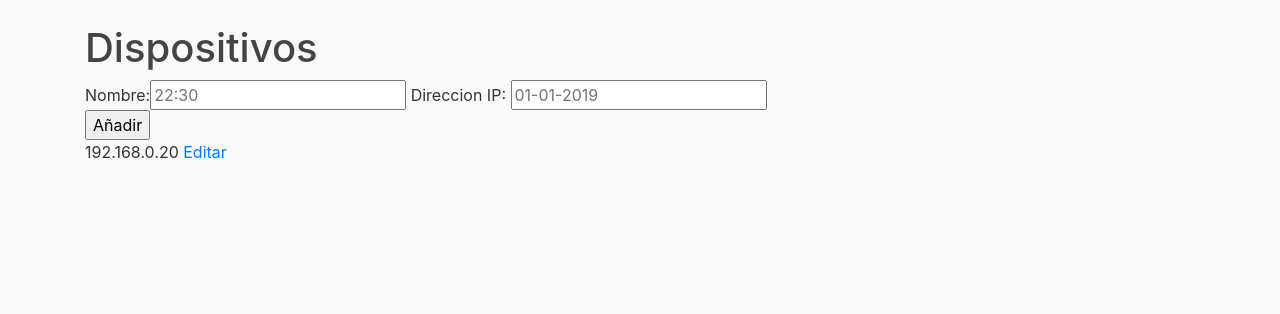
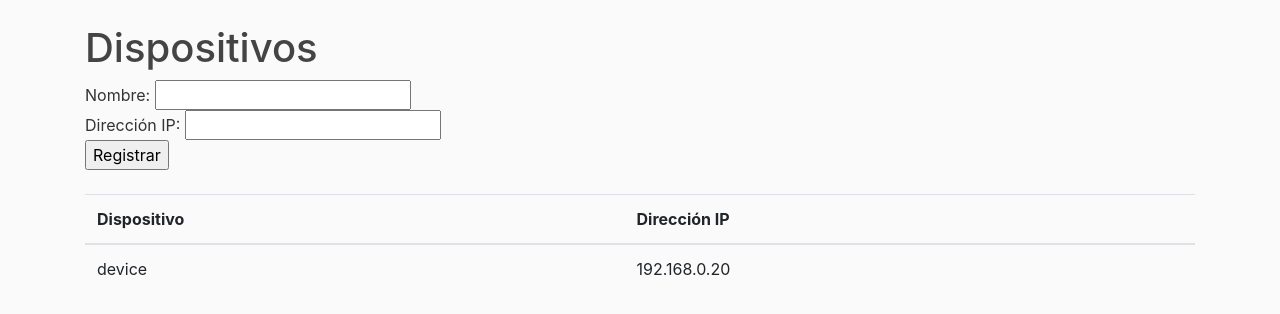
Before and after one commit to Mvillablancae/dispensadorapp, a Django app: page /devices/ in a window 1280 px wide. Shown: the part 56-370 px from the top of the page. Run offline with Django 3.2, Linux system fonts and the light colour scheme; a user stored in the database is signed in; data comes from the database, SQL or seed files in the repository; some libraries are stand-ins or nearby versions.

Commit message:
actualización final prototipo 1

```diff
--- a/dispensador_app/Servo_Motor.py
+++ b/dispensador_app/Servo_Motor.py
@@ -2,6 +2,7 @@ import pigpio
 import sys
 
 import os
+
 print('USER:'+os.environ['USER'])
 print('PATH:'+os.environ['PATH'])
 print('LOGNAME'+os.environ['LOGNAME'])
--- a/dispensador_app/WSServer.py
+++ b/dispensador_app/WSServer.py
@@ -7,6 +7,7 @@ import os
 import sys
 
 cron = CronTab(user='pi')
+
 
 #cron.env['SHELL']='/bin/bash'
 #cron.env['PATH']= '/home/pi/.local/bin:/usr/local/sbin:/usr/local/bin:/usr/sbin:/usr/bin:/sbin:/bin:/usr/local/gam$
--- a/dispensador_app/principal/models.py
+++ b/dispensador_app/principal/models.py
@@ -4,3 +4,4 @@ from django.contrib.auth.models import User
 class Device(models.Model):
     owner = models.ForeignKey(User, on_delete=models.CASCADE)
     ip_addr = models.CharField(max_length=100)
+    device_name = models.CharField(max_length=100, default='device')
--- a/dispensador_app/principal/templates/principal/base.html
+++ b/dispensador_app/principal/templates/principal/base.html
@@ -44,7 +44,7 @@
             </nav>
         </header>
 
-<main role="main" class="container">
+    <main role="main" class="container">
         <div class="row">
           <div class="col-md-12">
             {% if messages %}
--- a/dispensador_app/principal/templates/principal/devices.html
+++ b/dispensador_app/principal/templates/principal/devices.html
@@ -1,14 +1,32 @@
 {% extends "principal/base.html" %}
 {% block content %}
     <h1>Dispositivos</h1>
-    Nombre:<input type="text" name="lname" id="hour" placeholder="22:30">
-    Direccion IP: <input type="text" name="sname" id="date" placeholder="01-01-2019"><br>
-    <input type="submit" value="Añadir" onclick="sendData()">
-    {% for device in devices %}
-        {% if device.owner == user %}
-        <p>{{ device.ip_addr }} <a href="#">Editar</a></p>
-        {% endif %}
-    {% endfor %}
+    <form action="" method="POST">
+        {% csrf_token %}
+        Nombre: <input type="text" name="name"/><br/>
+        Dirección IP: <input type="text" name="ip"/><br/>
+        <input type="submit" value="Registrar"/>
+    </form>
+    <br>
+    <table class="table table-hover">
+        <thead>
+          <tr>
+            <th>Dispositivo</th>
+            <th>Dirección IP</th>
+          </tr>
+        </thead>
+        <tbody>
+          <tr>
+            {% for device in devices %}
+                {% if device.owner == user %}
+                <td>{{ device.device_name }}</td>
+                <td>{{ device.ip_addr }}</td>
+                {% endif %}
+            {% endfor %}
+          </tr>
+        </tbody>
+      </table>
+
     <script>
         function sendData(){
            console.log("Hola");
--- a/dispensador_app/principal/templates/principal/home.html
+++ b/dispensador_app/principal/templates/principal/home.html
@@ -1,5 +1,6 @@
 {% extends "principal/base.html" %}
 {% block content %}
+
     {% for device in devices %}
         {% if device.owner == user %}
         <a class="dropdown-item" href="#">{{ device.ip_addr }}</a>
--- a/dispensador_app/principal/views.py
+++ b/dispensador_app/principal/views.py
@@ -4,6 +4,7 @@ from django.contrib.auth.decorators import login_required
 from django.contrib import messages
 from .models import Device
 from django.contrib.auth.models import User
+
 @login_required
 def home(request):
     context = {
@@ -17,6 +18,14 @@ def devices(request):
     context = {
         'devices': Device.objects.all()
     }
+    if request.method == 'POST':
+        if request.POST.get('name') and request.POST.get('ip'):
+            device=Device()
+            device.owner=request.user
+            device.ip_addr=request.POST.get('ip')
+            device.device_name=request.POST.get('name')
+            device.save()
+
     return render(request, 'principal/devices.html', context)
 
 @login_required
```
Also changed, not shown: dispensador_app/principal/templates/principal/scheduler.html (+28 -22 lines), dispensador_app/db.sqlite3, dispensador_app/principal/migrations/0004_auto_20190203_1840.py (added), dispensador_app/principal/migrations/0005_remove_device_name.py (added), dispensador_app/principal/migrations/0006_device_device_name.py (added).
